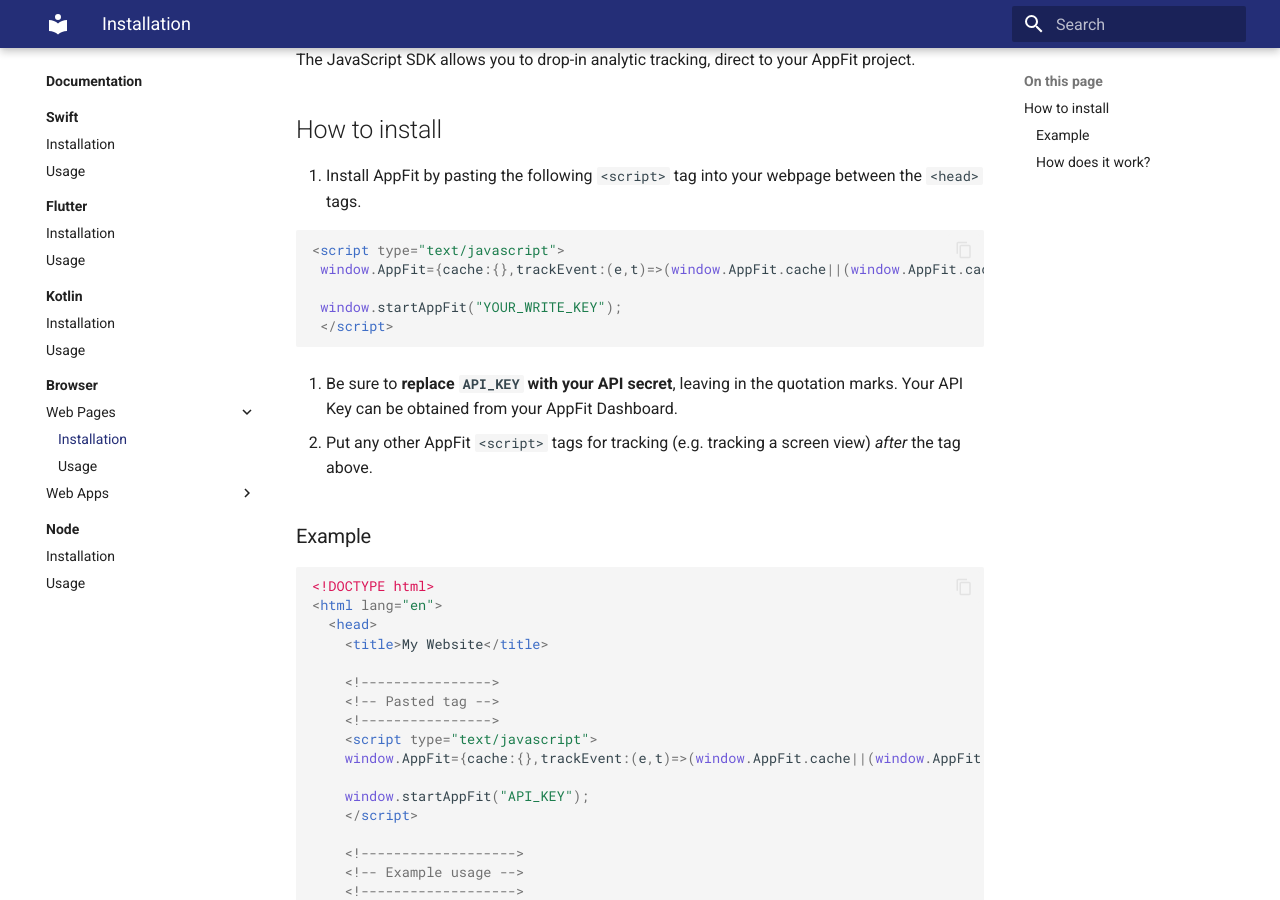
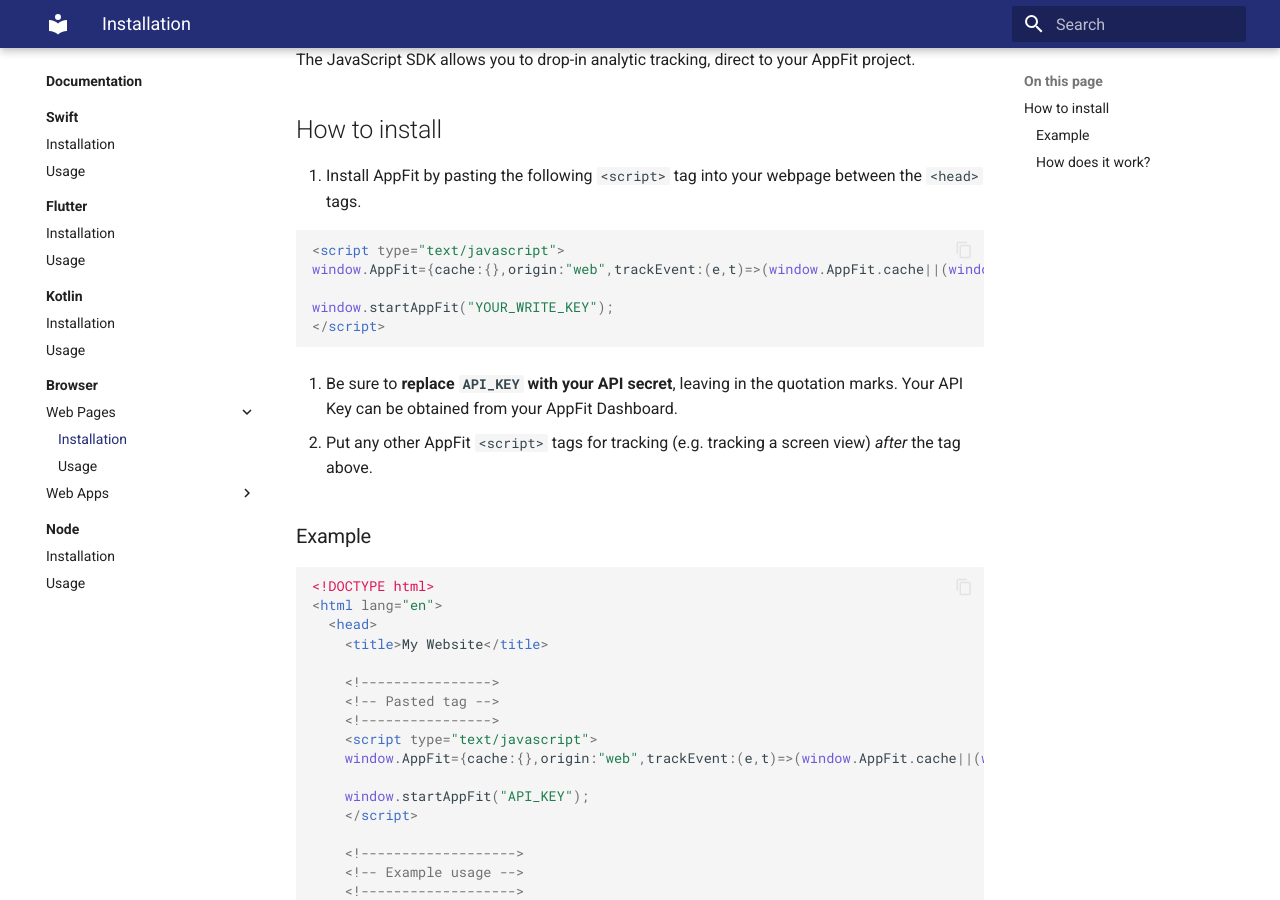
Before and after one commit to uptech/appfit-sdk-docs, an MkDocs documentation site: the page built from docs/browser/web-pages/installation.md, in a window 1280 px wide and 900 px high, scrolled down 221 px. Built offline with MkDocs 1.6.1 and Material for MkDocs 9.7.7, drawn with Linux system fonts in a browser that asks for light colours.

Commit message:
Update web snippet
The web `<script>` tag was changed again, so this updates it.

````diff
--- a/docs/browser/web-pages/installation.md
+++ b/docs/browser/web-pages/installation.md
@@ -8,10 +8,10 @@ The JavaScript SDK allows you to drop-in analytic tracking, direct to your AppFi
 
    ```html
    <script type="text/javascript">
-    window.AppFit={cache:{},trackEvent:(e,t)=>(window.AppFit.cache||(window.AppFit.cache={}),window.AppFit.cache.events||(window.AppFit.cache.events=[]),window.AppFit.cache.events.push({eventName:e,payload:t}),Promise.resolve()),identifyUser(e){window.AppFit.cache||(window.AppFit.cache={}),window.AppFit.cache.identity=e}},window.startAppFit=e=>{window.AppFit.apiKey=e;var t=document.createElement("script");t.type="module",t.src="https://d1433kipn7zjh1.cloudfront.net/browser-sdk/appfit.js";var p=document.createElement("script");p.noModule=!0,p.src="https://d1433kipn7zjh1.cloudfront.net/browser-sdk/appfit-legacy.js";var i=document.getElementsByTagName("script")[0];i.parentNode.insertBefore(t,i),i.parentNode.insertBefore(p,i)},
+   window.AppFit={cache:{},origin:"web",trackEvent:(e,t)=>(window.AppFit.cache||(window.AppFit.cache={}),window.AppFit.cache.events||(window.AppFit.cache.events=[]),window.AppFit.cache.events.push({eventName:e,payload:t}),Promise.resolve()),identifyUser(e){window.AppFit.cache||(window.AppFit.cache={}),window.AppFit.cache.identity=e}},window.startAppFit=e=>{window.AppFit.apiKey=e;var t=document.createElement("script");t.type="module",t.src="https://d1433kipn7zjh1.cloudfront.net/browser-sdk/appfit-v1.js";var i=document.createElement("script");i.noModule=!0,i.src="https://d1433kipn7zjh1.cloudfront.net/browser-sdk/appfit-v1-legacy.js";var p=document.getElementsByTagName("script")[0];p.parentNode.insertBefore(t,p),p.parentNode.insertBefore(i,p)},
 
-    window.startAppFit("YOUR_WRITE_KEY");
-    </script>
+   window.startAppFit("YOUR_WRITE_KEY");
+   </script>
    ```
 
 2. Be sure to **replace `API_KEY` with your API secret**, leaving in the quotation marks. Your API Key can be obtained from your AppFit Dashboard.
@@ -30,7 +30,7 @@ The JavaScript SDK allows you to drop-in analytic tracking, direct to your AppFi
     <!-- Pasted tag -->
     <!---------------->
     <script type="text/javascript">
-    window.AppFit={cache:{},trackEvent:(e,t)=>(window.AppFit.cache||(window.AppFit.cache={}),window.AppFit.cache.events||(window.AppFit.cache.events=[]),window.AppFit.cache.events.push({eventName:e,payload:t}),Promise.resolve()),identifyUser(e){window.AppFit.cache||(window.AppFit.cache={}),window.AppFit.cache.identity=e}},window.startAppFit=e=>{window.AppFit.apiKey=e;var t=document.createElement("script");t.type="module",t.src="https://d1433kipn7zjh1.cloudfront.net/browser-sdk/appfit.js";var p=document.createElement("script");p.noModule=!0,p.src="https://d1433kipn7zjh1.cloudfront.net/browser-sdk/appfit-legacy.js";var i=document.getElementsByTagName("script")[0];i.parentNode.insertBefore(t,i),i.parentNode.insertBefore(p,i)},
+    window.AppFit={cache:{},origin:"web",trackEvent:(e,t)=>(window.AppFit.cache||(window.AppFit.cache={}),window.AppFit.cache.events||(window.AppFit.cache.events=[]),window.AppFit.cache.events.push({eventName:e,payload:t}),Promise.resolve()),identifyUser(e){window.AppFit.cache||(window.AppFit.cache={}),window.AppFit.cache.identity=e}},window.startAppFit=e=>{window.AppFit.apiKey=e;var t=document.createElement("script");t.type="module",t.src="https://d1433kipn7zjh1.cloudfront.net/browser-sdk/appfit-v1.js";var i=document.createElement("script");i.noModule=!0,i.src="https://d1433kipn7zjh1.cloudfront.net/browser-sdk/appfit-v1-legacy.js";var p=document.getElementsByTagName("script")[0];p.parentNode.insertBefore(t,p),p.parentNode.insertBefore(i,p)},
 
     window.startAppFit("API_KEY");
     </script>
````
